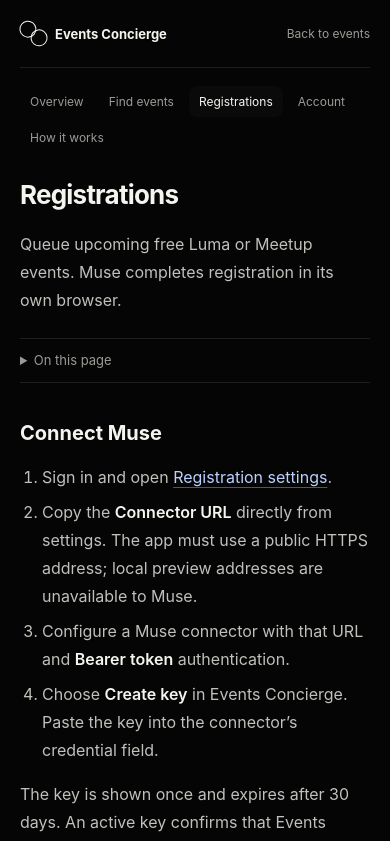
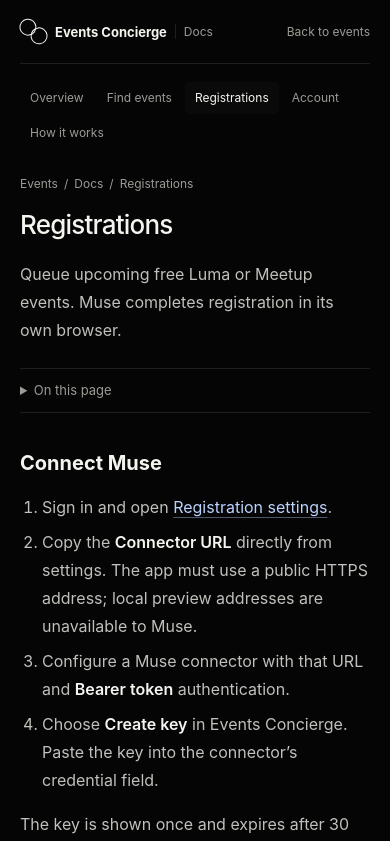
Before and after one commit to iliazlobin/events-concierge, a Next.js app in the folder web/: page /docs/muse in a window 390 px wide. Shown: the top 841 px of the page. Built offline with nearby package versions, Linux system fonts and the light colour scheme.

Commit message:
Compact docs navigation and add guide breadcrumbs (#99)
* Compact docs navigation and add guide breadcrumbs

* Consolidate compact mobile navigation styles

```diff
--- a/web/app/docs/docs.module.css
+++ b/web/app/docs/docs.module.css
@@ -1,19 +1,20 @@
 :global(html):has(.shell) { scroll-behavior: auto; }
 .shell { margin: 0 auto; max-width: 1280px; padding: 0 28px 64px; }
-.header { align-items: center; border-bottom: 1px solid var(--line); display: flex; gap: 24px; justify-content: space-between; min-height: 76px; }
+.header { align-items: center; border-bottom: 1px solid var(--line); display: flex; gap: 24px; justify-content: space-between; min-height: 64px; }
 .header > a { color: var(--muted); font-size: 13px; text-decoration: none; }
 .header > a:hover { color: var(--ink); }
 .header .brand { align-items: center; color: var(--ink); display: flex; font-size: 16px; font-weight: 650; gap: 12px; }
-.grid { display: grid; gap: 36px; grid-template-columns: 160px minmax(0, 1fr); padding-top: 36px; }
-.nav { align-self: start; display: flex; flex-direction: column; gap: 5px; position: sticky; top: 24px; }
-.nav a { border-radius: 8px; color: var(--muted); font-size: 13px; padding: 10px 12px; text-decoration: none; }
+.brandSection { border-left: 1px solid var(--line); color: var(--muted); font-size: 13px; font-weight: 400; padding-left: 12px; }
+.grid { display: grid; gap: 36px; grid-template-columns: 160px minmax(0, 1fr); padding-top: 28px; }
+.nav { align-self: start; display: flex; flex-direction: column; gap: 1px; position: sticky; top: 24px; }
+.nav a { border-radius: 5px; color: var(--muted); font-size: 13px; line-height: 1.5; padding: 5px 10px; text-decoration: none; }
 .nav a:hover, .nav a[aria-current="page"] { background: var(--panel); color: var(--ink); }
 .page { color: #bfc1bb; font-size: 16px; line-height: 1.75; min-width: 0; overflow-wrap: anywhere; }
 .articleLayout { align-items: start; display: grid; gap: 36px; grid-template-columns: minmax(0, 620px) minmax(150px, 180px); }
 .reading { min-width: 0; }
 .tocRail { position: sticky; top: 24px; }
 .mobileContents { display: none; }
-.page h1 { color: var(--ink); font-size: clamp(26px, 4vw, 34px); letter-spacing: -.03em; line-height: 1.2; margin: 0 0 20px; }
+.page h1 { color: var(--ink); font-size: clamp(26px, 4vw, 34px); font-weight: 500; letter-spacing: -.03em; line-height: 1.2; margin: 0 0 20px; }
 .page h2 { color: var(--ink); font-size: 20px; line-height: 1.4; margin: 36px 0 14px; scroll-margin-top: 24px; }
 .page h3 { color: var(--ink); font-size: 15px; margin: 18px 0 6px; }
 .page p { margin: 0 0 14px; }
@@ -23,6 +24,12 @@
 .page strong { color: var(--ink); font-weight: 600; }
 .page a { color: #bbd2ff; text-decoration: underline; text-decoration-color: #bbd2ff66; text-underline-offset: 4px; }
 .page a:hover { color: #e0eaff; text-decoration-color: currentColor; }
+.breadcrumb { margin-bottom: 16px; }
+.breadcrumb ol { align-items: center; display: flex; flex-wrap: wrap; gap: 6px; list-style: none; margin: 0; padding: 0; }
+.breadcrumb li { align-items: center; color: var(--muted); display: flex; font-size: 12px; line-height: 1.5; margin: 0; }
+.breadcrumb li + li::before { content: "/"; margin-right: 6px; }
+.breadcrumb a { color: var(--muted); text-decoration: none; }
+.breadcrumb a:hover { color: var(--ink); }
 .page code { background: var(--panel-raised); border-radius: 4px; color: var(--ink); font-size: .92em; padding: 2px 5px; }
 .page table { border-collapse: collapse; font-size: 14px; margin: 20px 0; width: 100%; }
 .page th, .page td { border-bottom: 1px solid var(--line); padding: 10px 12px 10px 0; text-align: left; vertical-align: top; }
@@ -38,7 +45,7 @@
 .instruction button { align-self: flex-start; }
 .contents { border-left: 1px solid var(--line); padding-left: 16px; }
 .contents > span, .related > span { color: var(--muted); display: block; font-size: 12px; font-weight: 600; margin-bottom: 8px; }
-.contents ul { display: grid; gap: 10px; list-style: none; margin: 0; padding: 0; }
+.contents ul { display: grid; gap: 5px; list-style: none; margin: 0; padding: 0; }
 .contents li { font-size: 13px; margin: 0; }
 .contents a { color: var(--muted); display: block; line-height: 1.5; text-decoration: none; }
 .contents a:hover, .contents a:focus-visible { color: var(--ink); }
@@ -72,12 +79,14 @@
 }
 @media (max-width: 760px) {
   .shell { padding: 0 20px 40px; }
-  .header { gap: 16px; min-height: 68px; }
+  .header { gap: 12px; min-height: 64px; }
   .header .brand { font-size: 13px; gap: 8px; }
+  .brandSection { font-size: 12px; padding-left: 8px; }
   .header > a { font-size: 12px; }
+  .header > a:last-child { text-align: right; }
   .grid { gap: 26px; grid-template-columns: minmax(0, 1fr); padding-top: 18px; }
-  .nav { flex-direction: row; flex-wrap: wrap; position: static; }
-  .nav a { font-size: 12px; padding: 8px 10px; }
+  .nav { flex-direction: row; flex-wrap: wrap; gap: 3px; position: static; }
+  .nav a { font-size: 12px; min-height: 32px; padding: 7px 10px; }
   .cards { grid-template-columns: minmax(0, 1fr); }
   .page th, .page td { font-size: 13px; }
 }
--- a/web/app/docs/layout.tsx
+++ b/web/app/docs/layout.tsx
@@ -4,7 +4,7 @@
 import styles from "./docs.module.css";
 
 export const metadata: Metadata = {
-  title: { default: "Documentation · Events Concierge", template: "%s · Events Concierge docs" },
+  title: { default: "Docs · Events Concierge", template: "%s · Events Concierge docs" },
   description: "Events Concierge guides: browsing, accounts and registrations.",
 };
 
@@ -13,8 +13,9 @@
   return <div className={styles.shell}>
     <a className={styles.skip} href="#docs-content">Skip to content</a>
     <header className={styles.header}>
-      <Link className={styles.brand} href="/">
-        <span className="brand-symbol" aria-hidden="true"><i /><i /></span>Events Concierge
+      <Link className={styles.brand} href="/docs">
+        <span className="brand-symbol" aria-hidden="true"><i /><i /></span>
+        <span>Events Concierge</span><span className={styles.brandSection}>Docs</span>
       </Link>
       <Link href="/">Back to events</Link>
     </header>
--- a/web/app/docs/page.tsx
+++ b/web/app/docs/page.tsx
@@ -1,9 +1,11 @@
 import Link from "next/link";
+import { GuideBreadcrumb } from "@/components/docs/docs-kit";
 import styles from "./docs.module.css";
 
 export default function DocsPage() {
   return <>
-    <h1>Documentation</h1>
+    <GuideBreadcrumb title="Overview" />
+    <h1>Overview</h1>
     <p>Guides for finding events, managing your account and registrations.</p>
     <div className={styles.cards}>
       <Link className={styles.card} href="/docs/browsing"><strong>Find events</strong><span>Search, filters, map, calendar and sources.</span></Link>
--- a/web/components/docs/docs-kit.tsx
+++ b/web/components/docs/docs-kit.tsx
@@ -1,7 +1,18 @@
 import styles from "@/app/docs/docs.module.css";
+import Link from "next/link";
 import type { ReactNode } from "react";
 
 interface GuideLink { href: string; label: string }
+
+export function GuideBreadcrumb({ title }: { title: string }) {
+  return <nav className={styles.breadcrumb} aria-label="Breadcrumb">
+    <ol>
+      <li><Link href="/">Events</Link></li>
+      <li><Link href="/docs">Docs</Link></li>
+      <li><span aria-current="page">{title}</span></li>
+    </ol>
+  </nav>;
+}
 
 function PageContents({ links, label = true }: { links: GuideLink[]; label?: boolean }) {
   return <nav className={styles.contents} aria-label="On this page">
@@ -16,6 +27,7 @@
 }) {
   return <div className={styles.articleLayout}>
     <article className={styles.reading}>
+      <GuideBreadcrumb title={title} />
       <h1>{title}</h1>
       {intro}
       {contents.length ? <details className={styles.mobileContents}>
--- a/web/components/settings/settings-shell.tsx
+++ b/web/components/settings/settings-shell.tsx
@@ -60,7 +60,6 @@
               </Link>
             );
           })}
-          <Link href="/docs">Documentation</Link>
         </nav>
 
         <main className="settings-main">
```
Also changed, not shown: web/app/globals.css, 2 other files (tests, documents, lock files or other folders).
